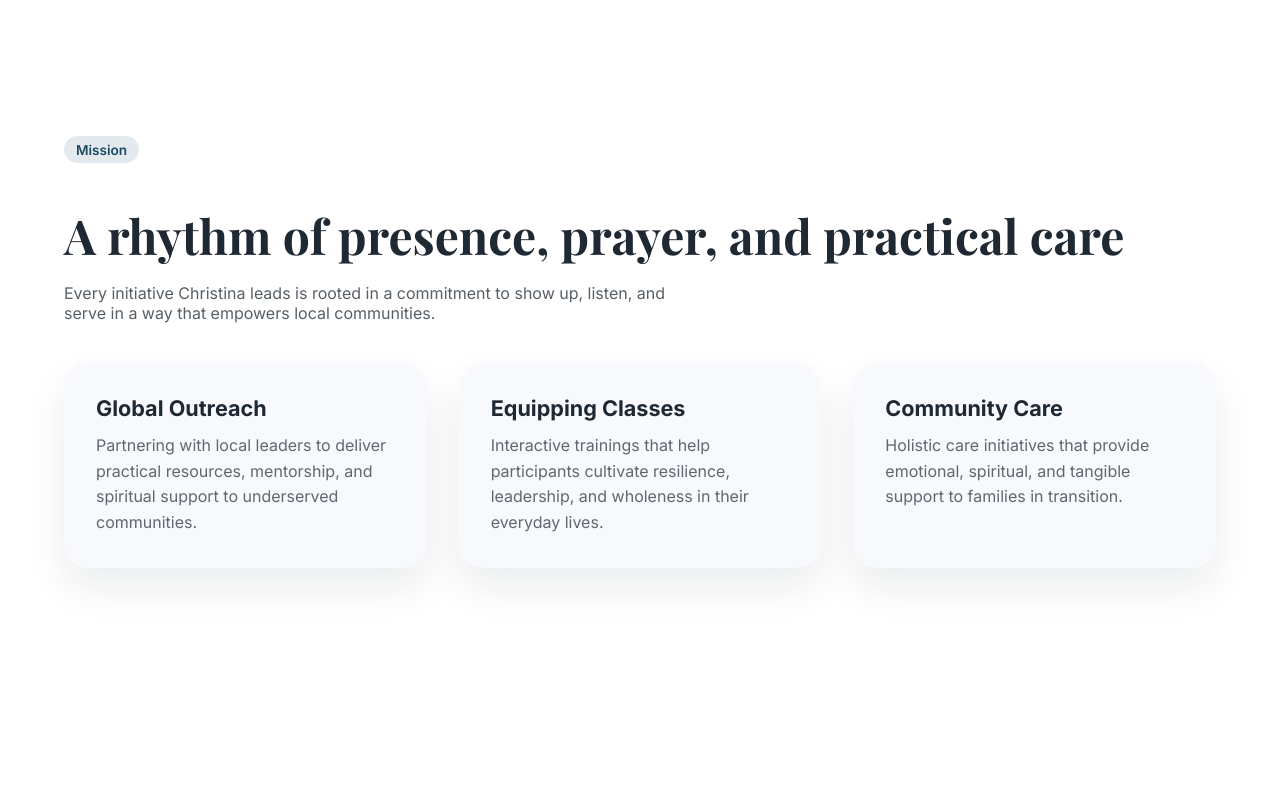
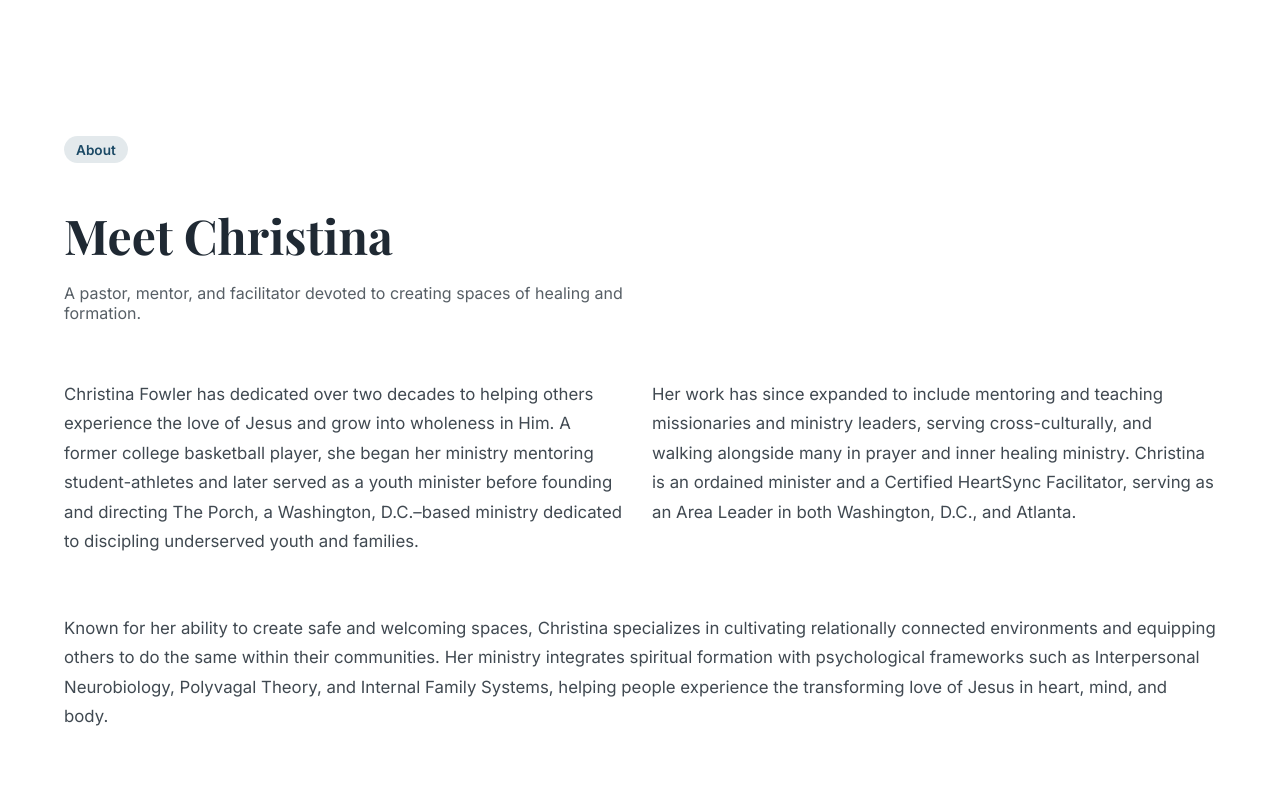
Before and after one commit to jclark-14/christina, a Next.js app: page / in a window 1280 px wide. Shown: the part 860-1660 px from the top of the page. Built offline with nearby package versions, Linux system fonts and the light colour scheme.

Commit message:
Added About section.

```diff
--- a/src/app/globals.css
+++ b/src/app/globals.css
@@ -91,6 +91,24 @@ section {
   max-width: 640px;
   margin-bottom: 2.5rem;
   color: rgba(31, 41, 51, 0.75);
+}
+
+.about-content {
+  display: grid;
+  gap: 1.5rem;
+  font-size: 1.05rem;
+  line-height: 1.75;
+  color: rgba(31, 41, 51, 0.85);
+}
+
+@media (min-width: 960px) {
+  .about-content {
+    grid-template-columns: repeat(2, minmax(0, 1fr));
+  }
+
+  .about-content p:last-child {
+    grid-column: 1 / -1;
+  }
 }
 
 .grid {
--- a/src/app/page.tsx
+++ b/src/app/page.tsx
@@ -1,4 +1,5 @@
 import { HeroSection } from "@/components/HeroSection";
+import { AboutSection } from "@/components/AboutSection";
 import { MissionSection } from "@/components/MissionSection";
 import { ClassesSection } from "@/components/ClassesSection";
 import { GivingSection } from "@/components/GivingSection";
@@ -12,6 +13,7 @@ export default function HomePage() {
       <SiteHeader />
       <main>
         <HeroSection />
+        <AboutSection />
         <MissionSection />
         <ClassesSection />
         <GivingSection />
--- /dev/null
+++ b/src/components/AboutSection.tsx
@@ -0,0 +1,26 @@
+import { SectionHeader } from "@/components/SectionHeader";
+
+const aboutParagraphs = [
+  "Christina Fowler has dedicated over two decades to helping others experience the love of Jesus and grow into wholeness in Him. A former college basketball player, she began her ministry mentoring student-athletes and later served as a youth minister before founding and directing The Porch, a Washington, D.C.–based ministry dedicated to discipling underserved youth and families.",
+  "Her work has since expanded to include mentoring and teaching missionaries and ministry leaders, serving cross-culturally, and walking alongside many in prayer and inner healing ministry. Christina is an ordained minister and a Certified HeartSync Facilitator, serving as an Area Leader in both Washington, D.C., and Atlanta.",
+  "Known for her ability to create safe and welcoming spaces, Christina specializes in cultivating relationally connected environments and equipping others to do the same within their communities. Her ministry integrates spiritual formation with psychological frameworks such as Interpersonal Neurobiology, Polyvagal Theory, and Internal Family Systems, helping people experience the transforming love of Jesus in heart, mind, and body."
+];
+
+export function AboutSection() {
+  return (
+    <section id="about">
+      <div className="container">
+        <SectionHeader
+          eyebrow="About"
+          title="Meet Christina"
+          description="A pastor, mentor, and facilitator devoted to creating spaces of healing and formation."
+        />
+        <div className="about-content">
+          {aboutParagraphs.map((text) => (
+            <p key={text.slice(0, 24)}>{text}</p>
+          ))}
+        </div>
+      </div>
+    </section>
+  );
+}
--- a/src/data/navigation.ts
+++ b/src/data/navigation.ts
@@ -1,4 +1,5 @@
 export const navigationItems = [
+  { id: "about", label: "About" },
   { id: "mission", label: "Mission" },
   { id: "classes", label: "Classes" },
   { id: "giving", label: "Giving" },
```
